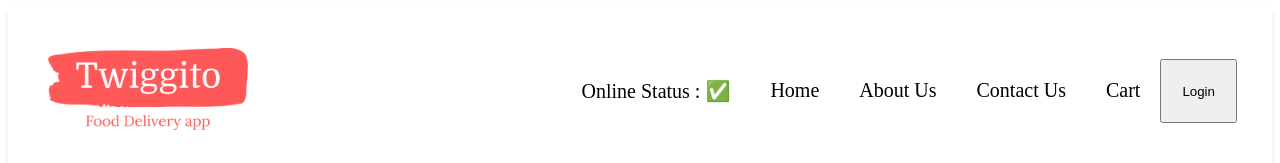
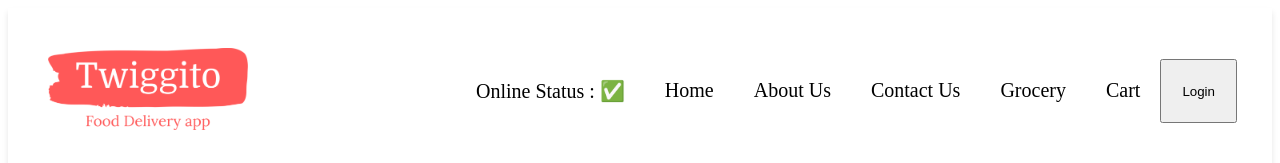
Before and after one commit to madhushreesk/namaste-react-2, a React (Vite) app: page / in a window 1280 px wide. Shown: the top 163 px of the page. Built offline with nearby package versions, Linux system fonts and the light colour scheme; no server answers.

Commit message:
Implemented lazy loading

```diff
--- a/src/App.js
+++ b/src/App.js
@@ -1,4 +1,4 @@
-import React from "react";
+import React, { Suspense, lazy } from "react";
 import ReactDOM from "react-dom/client";
 import Header from "./components/Header";
 import Body from "./components/Body";
@@ -8,7 +8,7 @@ import ContactUs from "./components/ContactUs";
 import Error404 from "./components/404Error";
 import RestaurantMenu from "./components/RestaurantMenu";
 
-// const swiggy_api = "https://www.swiggy.com/dapi/restaurants/list/v5?lat=12.9351929&lng=77.62448069999999&page_type=DESKTOP_WEB_LISTING"
+const Grocery = lazy(() => import("./components/Grocery"));
 
 const AppLayout = () => {
   return (
@@ -37,6 +37,14 @@ const appRouter = createBrowserRouter([
         element: <ContactUs />,
       },
       {
+        path: "/grocery",
+        element: (
+          <Suspense fallback={<div>Loading...</div>}>
+            <Grocery />
+          </Suspense>
+        ),
+      },
+      {
         path: "/restaurants/:resId",
         element: <RestaurantMenu />,
       },
--- /dev/null
+++ b/src/components/Grocery.js
@@ -0,0 +1,13 @@
+import React from "react";
+
+const Grocery = () => {
+  return (
+    <div>
+      <h1>We have child components inside this webpage</h1>
+      <h2>Lazy Loading...</h2>
+      <h2>Code Splitting...</h2>
+    </div>
+  );
+};
+
+export default Grocery;
--- a/src/components/Header.js
+++ b/src/components/Header.js
@@ -36,6 +36,14 @@ const Header = () => {
               Contact Us
             </Link>
           </li>
+          <li>
+            <Link
+              style={{ textDecoration: "none", color: "#000" }}
+              to="/grocery"
+            >
+              Grocery
+            </Link>
+          </li>
           <li>Cart</li>
           <button
             className="login-button"
```
